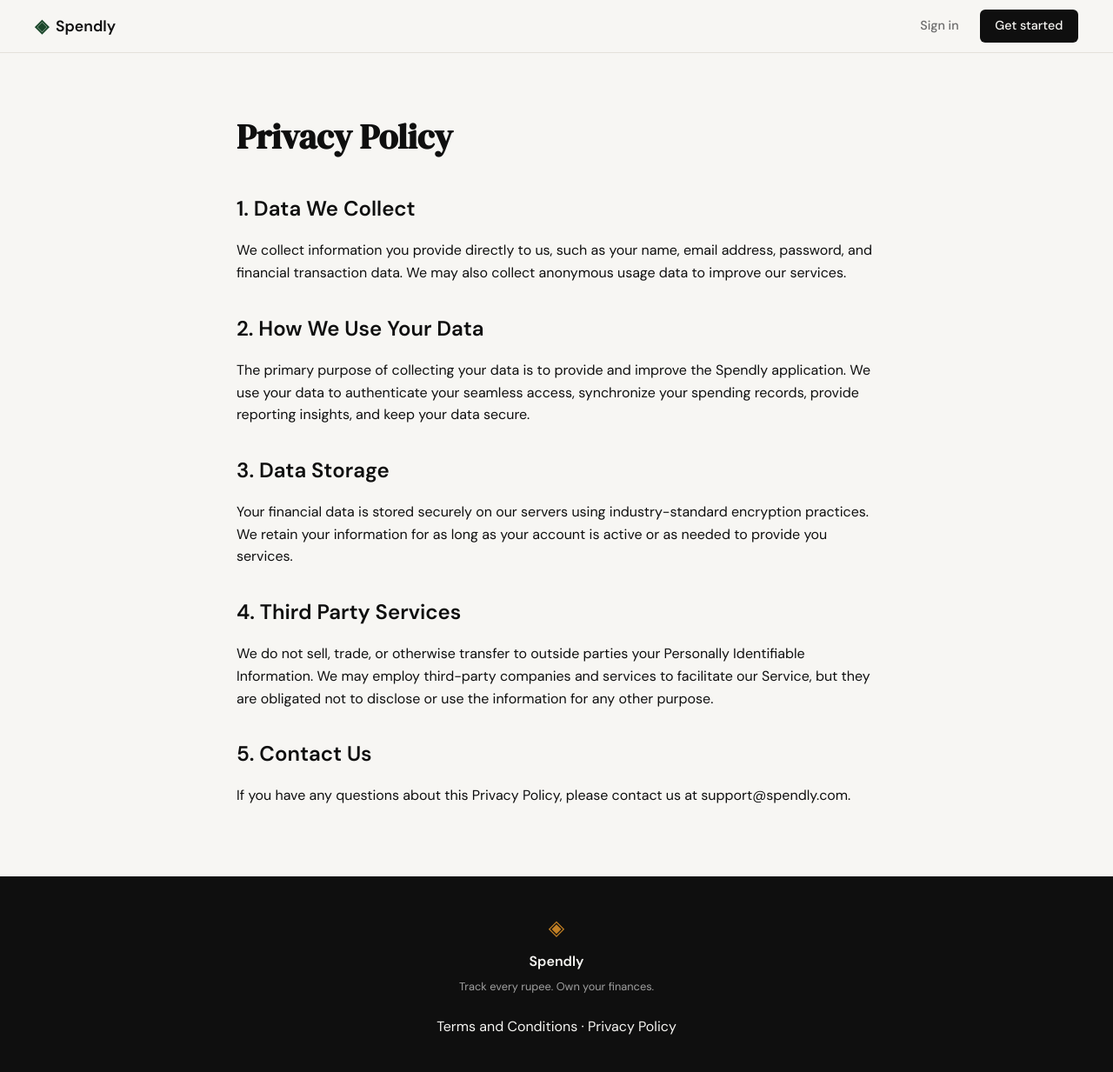
After one commit to ravixpanchal/money-tracker, a Flask app: page /privacy in a window 1280 px wide. The commit adds this page. Shown: the whole page at 87% size. Run offline with Flask 3, Linux system fonts and the light colour scheme.

Commit message:
landing: add privacy policy page and route

```diff
--- a/app.py
+++ b/app.py
@@ -15,6 +15,11 @@ def landing():
 @app.route("/terms")
 def terms():
     return render_template("terms.html")
+
+
+@app.route("/privacy")
+def privacy():
+    return render_template("privacy.html")
 
 
 @app.route("/register")
--- a/templates/base.html
+++ b/templates/base.html
@@ -37,7 +37,7 @@
             <div class="footer-links" style="margin-top: 1rem;">
                 <a href="{{ url_for('terms') }}">Terms and Conditions</a>
                 &middot;
-                <a href="#">Privacy Policy</a>
+                <a href="{{ url_for('privacy') }}">Privacy Policy</a>
             </div>
         </div>
     </footer>
--- /dev/null
+++ b/templates/privacy.html
@@ -0,0 +1,26 @@
+{% extends "base.html" %}
+
+{% block title %}Privacy Policy — Spendly{% endblock %}
+
+{% block content %}
+<section class="terms-section" style="padding: 4rem 2rem; max-width: 800px; margin: 0 auto;">
+    <h1 style="font-family: 'DM Serif Display', serif; font-size: 2.5rem; margin-bottom: 2rem;">Privacy Policy</h1>
+
+    <div class="terms-content" style="font-family: 'DM Sans', sans-serif; line-height: 1.6;">
+        <h2 style="margin-top: 2rem; margin-bottom: 1rem;">1. Data We Collect</h2>
+        <p style="margin-bottom: 1rem;">We collect information you provide directly to us, such as your name, email address, password, and financial transaction data. We may also collect anonymous usage data to improve our services.</p>
+
+        <h2 style="margin-top: 2rem; margin-bottom: 1rem;">2. How We Use Your Data</h2>
+        <p style="margin-bottom: 1rem;">The primary purpose of collecting your data is to provide and improve the Spendly application. We use your data to authenticate your seamless access, synchronize your spending records, provide reporting insights, and keep your data secure.</p>
+
+        <h2 style="margin-top: 2rem; margin-bottom: 1rem;">3. Data Storage</h2>
+        <p style="margin-bottom: 1rem;">Your financial data is stored securely on our servers using industry-standard encryption practices. We retain your information for as long as your account is active or as needed to provide you services.</p>
+
+        <h2 style="margin-top: 2rem; margin-bottom: 1rem;">4. Third Party Services</h2>
+        <p style="margin-bottom: 1rem;">We do not sell, trade, or otherwise transfer to outside parties your Personally Identifiable Information. We may employ third-party companies and services to facilitate our Service, but they are obligated not to disclose or use the information for any other purpose.</p>
+
+        <h2 style="margin-top: 2rem; margin-bottom: 1rem;">5. Contact Us</h2>
+        <p style="margin-bottom: 1rem;">If you have any questions about this Privacy Policy, please contact us at support@spendly.com.</p>
+    </div>
+</section>
+{% endblock %}
```
